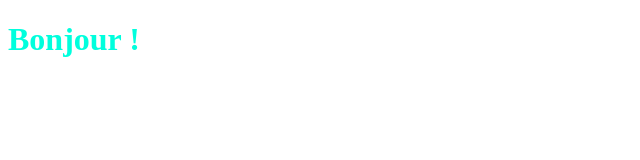
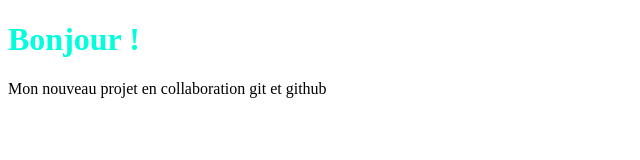
Before and after one commit to edevars45/entr-github, a plain HTML site: page index.html in a window 1280 px wide. Shown: the whole page, without its empty margins (0-640 px from the left). Drawn offline with Linux system fonts and the light colour scheme.

Commit message:
Ajouter du contenu initial à index.html

```diff
--- a/index.html
+++ b/index.html
@@ -8,5 +8,6 @@
 </head>
 <body>
     <h1>Bonjour !</h1>
+    <p>Mon nouveau projet en collaboration  git et github</p>
 </body>
 </html>
```
